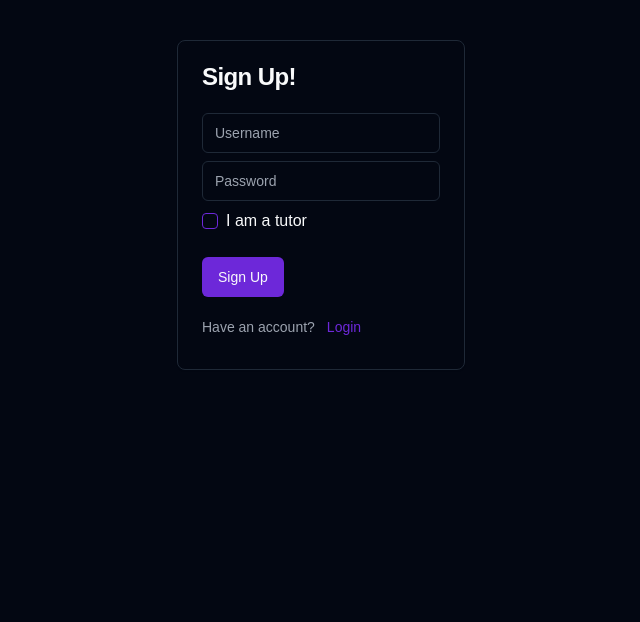
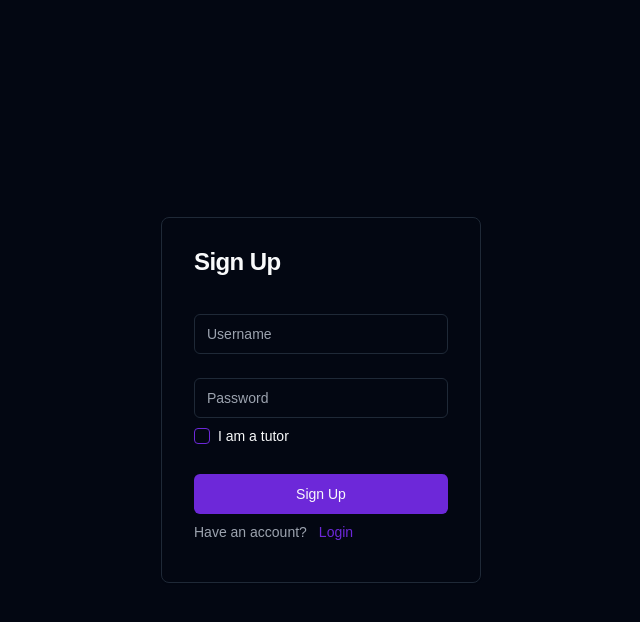
Before and after one commit to Bardemic/Codegram, a Next.js app in the folder web/: page /signup in a window 1280 px wide. Shown: the top 622 px of the page, without its empty margins (319-959 px from the left). Built offline with nearby package versions, Linux system fonts and the light colour scheme; no server answers.

Commit message:
Login/Signup Changes

```diff
--- a/web/app/login/page.js
+++ b/web/app/login/page.js
@@ -38,12 +38,12 @@ export default function LoginPage() {
   const [password, setPassword] = useState("");
   const router = useRouter();
   return (
-    <div className="p-10 flex flex-col items-center">
-      <Card className="w-72">
+    <div className="p-16 h-screen flex flex-col items-center justify-center">
+      <Card className="w-80 p-2">
         <CardHeader>
           <CardTitle>Login</CardTitle>
         </CardHeader>
-        <CardContent className="flex flex-col gap-2">
+        <CardContent className="flex flex-col gap-6 mt-4">
           <Input
             id="username"
             type="username"
@@ -57,8 +57,8 @@ export default function LoginPage() {
             onChange={(e) => setPassword(e.target.value)}
           />
         </CardContent>
-        <CardFooter className="flex flex-col items-start gap-3">
-          <Button onClick={() => login(username, password, router)}>
+        <CardFooter className="flex flex-col items-start">
+          <Button className="w-full" onClick={() => login(username, password, router)}>
             Login
           </Button>
           <CardDescription>
--- a/web/app/signup/page.js
+++ b/web/app/signup/page.js
@@ -49,12 +49,13 @@ export default function SignupPage() {
   const [isTutor, setIsTutor] = useState(false);
   const router = useRouter();
   return (
-    <div className="p-10 flex flex-col items-center">
-      <Card className="w-72">
+    <div className="p-10 h-screen justify-center flex flex-col items-center">
+      <Card className="w-80 p-2">
         <CardHeader>
-          <CardTitle>Sign Up!</CardTitle>
+          <CardTitle>Sign Up</CardTitle>
         </CardHeader>
-        <CardContent className="flex flex-col gap-2">
+        <CardContent className="flex flex-col gap-1 mt-4">
+          <div className="flex flex-col gap-6">
               <Input
                 id="username"
                 type="username"
@@ -67,17 +68,18 @@ export default function SignupPage() {
                 placeholder="Password"
               onChange={(e) => setPassword(e.target.value)}
             />
+          </div>
           <div className="flex items-center gap-2">
             <Checkbox
               id="isTutor"
               checked={isTutor}
               onCheckedChange={(e) => setIsTutor(e)}
             />
-            <label htmlFor="isTutor">I am a tutor</label>
+            <label className="text-sm my-1" htmlFor="isTutor">I am a tutor</label>
           </div>
         </CardContent>
-        <CardFooter className="flex flex-col items-start gap-3">
-          <Button onClick={() => signup(username, password, isTutor, router)}>
+        <CardFooter className="flex flex-col items-start">
+          <Button className="w-full" onClick={() => signup(username, password, isTutor, router)}>
             Sign Up
           </Button>
           <CardDescription>
```
Lines whose indentation alone changed are shown as unchanged.
